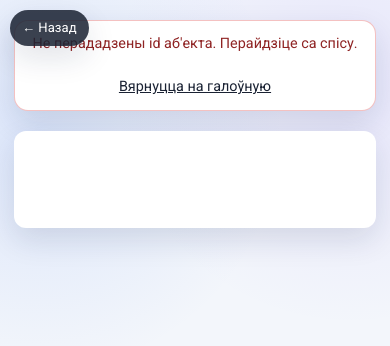
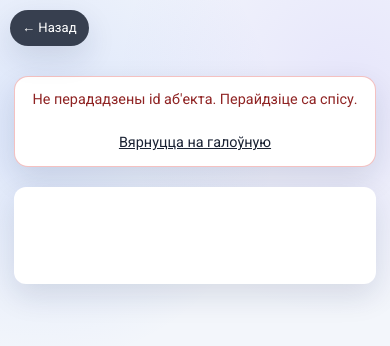
Before and after one commit to Symevich/LidaGid, a plain HTML site: page html/object.html in a window 390 px wide. Drawn offline with Linux system fonts and the light colour scheme.

Commit message:
fix: fixed back button on mobile devices

```diff
--- a/css/style.css
+++ b/css/style.css
@@ -413,6 +413,10 @@ img {
     margin-bottom: 16px;
   }
 
+  body:has(.back-button) {
+    padding-top: 56px;
+  }
+
   .back-button {
     top: 10px;
     left: 10px;
```
